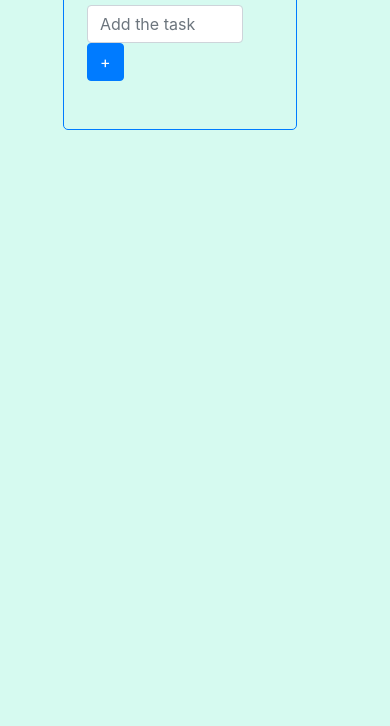
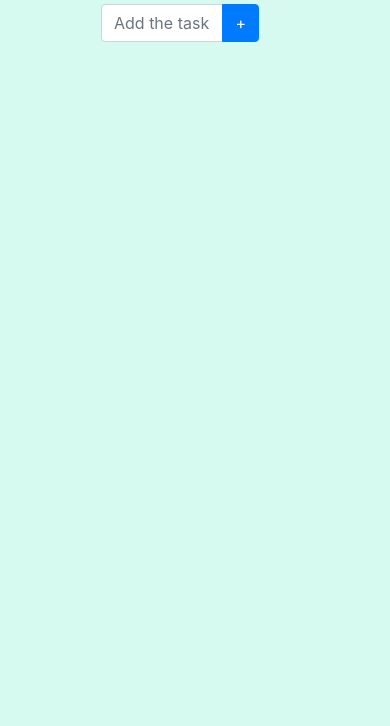
Before and after one commit to MaheshStark/To-do-list, a plain HTML site: page index.html in a window 390 px wide. Shown: the part 118-844 px from the top of the page. Drawn offline with nearby package versions, Linux system fonts and the light colour scheme.

Commit message:
make bit mobile responsive

```diff
--- a/app.js
+++ b/app.js
@@ -85,9 +85,6 @@ function removeTask(ele) {
     document.getElementById(ele).remove();
 }
 function doneTask(ele) {
-    // document.getElementById(ele).childNodes[0].childNodes[0].classList.add(".del");
-    // console.log(document.getElementById(ele).childNodes[0].childNodes[0]);
-    // console.log(ele);
     doneList.push(document.getElementById(ele).childNodes[0].childNodes[0].innerHTML);
     console.log(doneList);
     document.getElementById(ele).remove();
--- a/index.html
+++ b/index.html
@@ -10,21 +10,28 @@
     <link rel="stylesheet" href="style.css">
 </head>
 <body>
-    <div class="container row justify-content-center col-lg-12">
-        <div class="row to_do_container justify-content-center col-lg-10 ">
-            <div class="row mainDiv border-primary col-lg-6 justify-content-center m-5 p-2 pb-5">
-                <div class="row col-lg-11 justify-content-center">
+    <div class="row justify-content-center col-lg-12 col-sm-12">
+        <div class="row to_do_container justify-content-center col-lg-10 col-sm-12">
+            <div class="row mainDiv border-primary col-lg-6 justify-content-center m-5 p-2 pb-5 col-sm-12">
+                <div class="row col-lg-11 justify-content-center col-sm-12">
                     <h3 class="text-center pb-4">Todo list</h3>
                 </div>
-                <div class="row col-lg-11 border-primary">
-                    <div class="row col-lg-11">
+                <div class="row col-lg-11 justify-content-center">
+
+                    <div class="input-group col-lg-10 col-sm-11">
+                        <input type="text" id="todotext" class="form-control w-100" placeholder="Add the task" aria-label="" aria-describedby="basic-addon1">
+                        <div class="input-group-append">
+                          <button class="btn btn-primary" onclick="addTOlist()" id="add" type="button">+</button>
+                        </div>
+                      </div>
+                    <!-- <div class="row col-lg-11 col-sm-11">
                         <input id="todotext" type="text" class="form-control" placeholder="Add the task" >
                     </div>
-                    <div class="row col-lg-1">
+                    <div class="row col-lg-1 col-sm-1">
                         <button class="btn btn-primary" onclick="addTOlist()" id="add">+</button>
-                    </div>
+                    </div>  -->
                     <span id="altTextForTodotext" class="text-danger invalid-text small pb-2"></span>
-                    <table id="tableTodo" class="col-lg-10 ">
+                    <table id="tableTodo" class="col-lg-10 col-sm-10 ">
                         <!-- <tr class="table-success col-lg-10 ">
                             <td class="pb-2 pt-2 "><label class="ml-1">Have to eat</label></td>
                             <td class="pb-2 pt-2 "><a href="dsd"><i class="far fa-check-circle text-center"></i></a></td>
--- a/style.css
+++ b/style.css
@@ -1,19 +1,26 @@
 body{
     background-color: #d6faf0;
 }
-.mainDiv{
-    border: solid black 1px;
+/*
+@media only screen and (max-width: 600px) {
+    div.mainDiv{
+      /* display: none; */
+      /* border: solid black 1px; */
     /* height: 1000px; */
+    /* border-radius: 5px; */
+    width: 100%;
+    }
+  }
+
+@media only screen and ((min-width: 600px)) {
+    div.mainDiv{
+      display: none;
+      border: solid black 1px;
+     height: 1000px;
     border-radius: 5px;
-
-}
-/* td{
-    padding: 10px;
-} */
-/* .task_name{
-    width: 250px;
-} */
-
+    width: 100%;
+    }
+  } */
 .btns {
     width: 100% !important;
     height: 100% !important;
```
